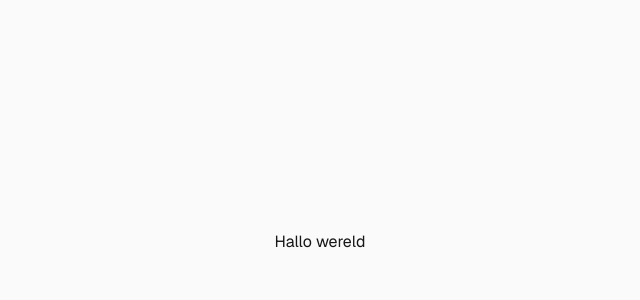
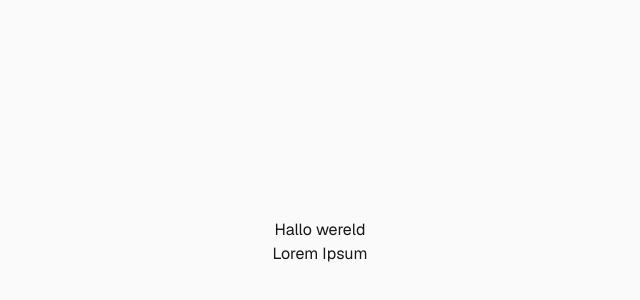
Before and after one commit to docentDavid/ipad-nextjs-test, a Next.js app: page / in a window 1280 px wide. Shown: the part 158-458 px from the top of the page, without its empty margins (320-960 px from the left). Built offline with nearby package versions, Linux system fonts and the light colour scheme.

Commit message:
Fresh start

```diff
--- a/app/page.tsx
+++ b/app/page.tsx
@@ -1,7 +1,8 @@
 export default function Home() {
   return (
     <div className="flex flex-col flex-1 items-center justify-center bg-zinc-50 font-sans dark:bg-black">
-      Hallo wereld
+      <h1>Hallo wereld</h1>
+      <p>Lorem Ipsum</p>
     </div>
   );
 }
--- /dev/null
+++ b/cache/config.json
@@ -0,0 +1,6 @@
+{
+	"telemetry": {
+		"notifiedAt": "1788438353712",
+		"enabled": false
+	}
+}
```
